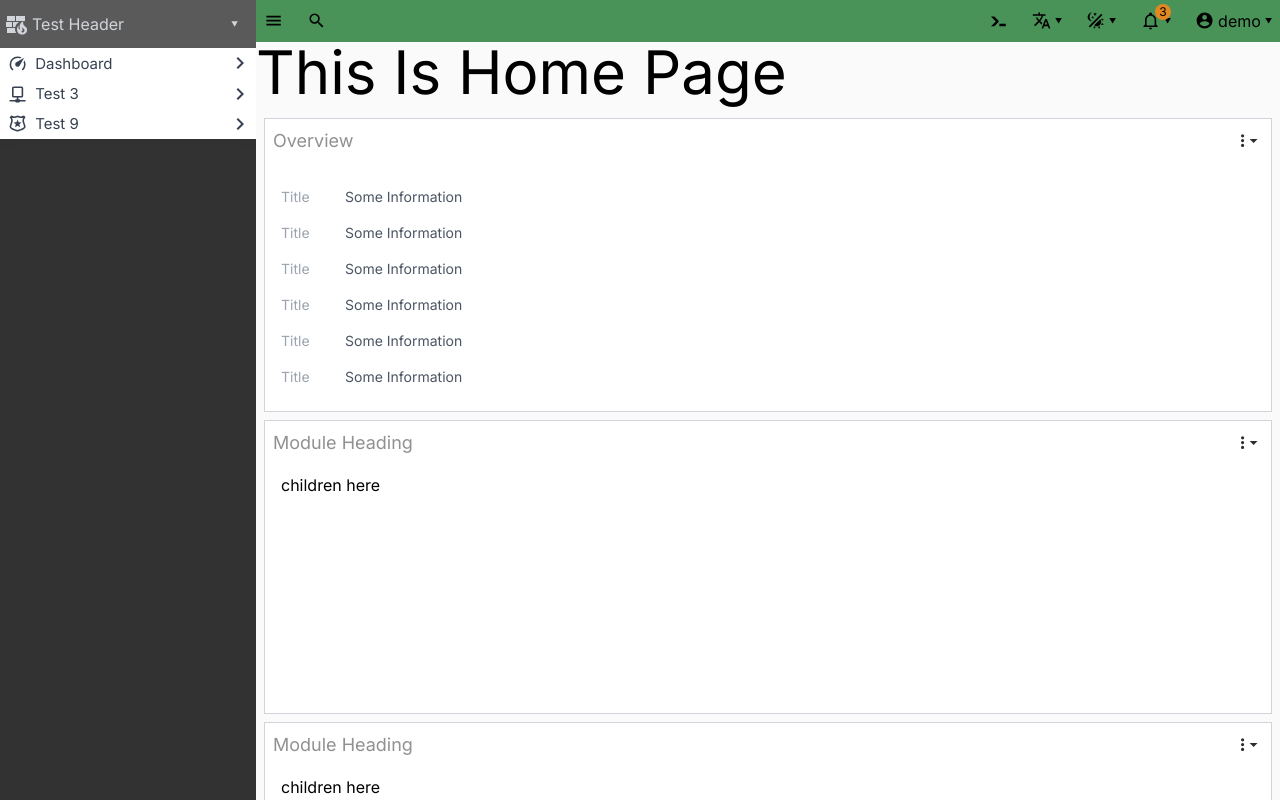
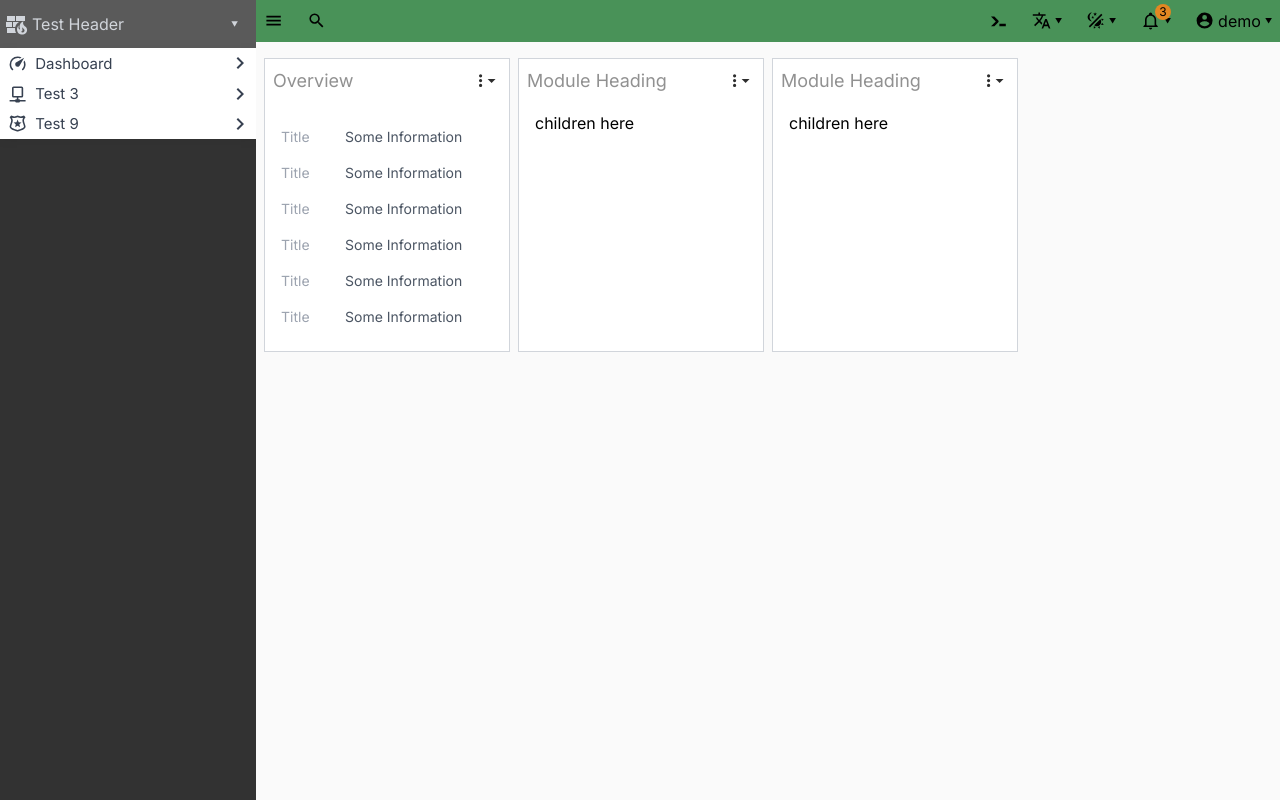
Before and after one commit to eepaco/next-panel, a Next.js app: page / in a window 1280 px wide. Shown: the top 800 px of the page. Built offline with nearby package versions, Linux system fonts and the light colour scheme.

Commit message:
Module Resizing Added

```diff
--- a/src/app/(dashboard)/page.tsx
+++ b/src/app/(dashboard)/page.tsx
@@ -1,19 +1,11 @@
 "use client";
 
 import Module from "@/components/Module/Module";
-import { FormattedMessage } from "react-intl";
 
 export default function Home() {
   return (
     <div>
-      <h1 className="text-6xl">
-        <FormattedMessage
-          defaultMessage={"Simple Message"} // Fallback string if ID not found for translation
-          id="home.name"
-        />
-      </h1>
-
-      <div className="p-2">
+      <div className="p-2 grid grid-cols-1 sm:grid-cols-2 md:grid-cols-3 lg:grid-cols-4 gap-2">
         <Module title="Overview">
           <div className="flex items-center text-sm my-4">
             <span className="text-gray-400 min-w-[4rem]">Title</span>
--- a/src/components/Module/Dropdown.tsx
+++ b/src/components/Module/Dropdown.tsx
@@ -1,11 +1,21 @@
 import * as DropdownMenuPrimitive from "@radix-ui/react-dropdown-menu";
 import Icon from "@mdi/react";
 import { mdiChevronRight, mdiCloseThick, mdiCog, mdiCursorMove } from "@mdi/js";
-import React, { ReactNode, useState } from "react";
+import React, { ReactNode, RefObject, useState } from "react";
 
-const DropdownMenu = (props: { children: ReactNode }) => {
+const DropdownMenu = (props: {
+  children: ReactNode;
+  moduleRef: RefObject<HTMLDivElement>;
+}) => {
   const [count, setCount] = useState(1);
   const [tempCount, setTempCount] = useState(1);
+  const moduleElement = props.moduleRef.current;
+
+  const handleResizeClick = (number: 1 | 2 | 3 | 4): void => {
+    moduleElement?.classList.remove(`col-span-${count}`);
+    moduleElement?.classList.add(`col-span-${number}`);
+    setCount(number);
+  };
 
   return (
     <div className="relative inline-block text-left">
@@ -28,7 +38,7 @@ const DropdownMenu = (props: { children: ReactNode }) => {
             <DropdownMenuPrimitive.Sub>
               <DropdownMenuPrimitive.SubTrigger
                 className={`
-                  flex w-full cursor-pointer select-none items-center rounded-md px-2 py-2 outline-none
+                  flex w-full cursor-pointer select-none items-center rounded-md px-1 py-1 outline-none
                   text-[#2d2d2d] focus:bg-gray-50
                   data-[state=open]:bg-gray-100 data-[disabled]:text-gray-300
                   data-[disabled]:pointer-events-none
@@ -64,7 +74,7 @@ const DropdownMenu = (props: { children: ReactNode }) => {
                           tempCount >= 1 && "bg-green-700"
                         } hover:bg-green-700`}
                         onMouseOver={() => setTempCount(1)}
-                        onClick={() => setCount(1)}
+                        onClick={() => handleResizeClick(1)}
                       ></div>
                       <div
                         className={`h-4 w-4 border border-gray-700 cursor-pointer ${
@@ -73,7 +83,7 @@ const DropdownMenu = (props: { children: ReactNode }) => {
                           tempCount >= 2 && "bg-green-700"
                         } hover:bg-green-700 hidden sm:block`}
                         onMouseOver={() => setTempCount(2)}
-                        onClick={() => setCount(2)}
+                        onClick={() => handleResizeClick(2)}
                       ></div>
                       <div
                         className={`h-4 w-4 border border-gray-700 cursor-pointer ${
@@ -82,7 +92,7 @@ const DropdownMenu = (props: { children: ReactNode }) => {
                           tempCount >= 3 && "bg-green-700"
                         } hover:bg-green-700 hidden md:block`}
                         onMouseOver={() => setTempCount(3)}
-                        onClick={() => setCount(3)}
+                        onClick={() => handleResizeClick(3)}
                       ></div>
                       <div
                         className={`h-4 w-4 border border-gray-700 cursor-pointer ${
@@ -91,7 +101,7 @@ const DropdownMenu = (props: { children: ReactNode }) => {
                           tempCount >= 4 && "bg-green-700"
                         } hover:bg-green-700 hidden lg:block`}
                         onMouseOver={() => setTempCount(4)}
-                        onClick={() => setCount(4)}
+                        onClick={() => handleResizeClick(4)}
                       ></div>
                     </div>
                     <div className="mt-1">{count} x 1</div>
@@ -102,7 +112,7 @@ const DropdownMenu = (props: { children: ReactNode }) => {
 
             <DropdownMenuPrimitive.Item
               className={`
-                  flex cursor-pointer select-none items-center rounded-md px-2 py-2 outline-none
+                  flex cursor-pointer select-none items-center rounded-md px-1 py-1 outline-none
                   text-[#2d2d2d] focus:bg-gray-50
                   data-[highlighted]:bg-gray-100
                 `}
@@ -115,7 +125,7 @@ const DropdownMenu = (props: { children: ReactNode }) => {
 
             <DropdownMenuPrimitive.Item
               className={`
-                  flex cursor-pointer select-none items-center rounded-md px-2 py-2 outline-none
+                  flex cursor-pointer select-none items-center rounded-md px-1 py-1 outline-none
                   text-[#2d2d2d] focus:bg-gray-50
                   data-[highlighted]:bg-gray-100
                 `}
--- a/src/components/Module/Module.tsx
+++ b/src/components/Module/Module.tsx
@@ -1,15 +1,26 @@
 import Icon from "@mdi/react";
 import { mdiDotsVertical, mdiMenuDown } from "@mdi/js";
-import { ReactNode } from "react";
+import { ReactNode, useRef } from "react";
 import DropdownMenu from "./Dropdown";
 
-export default function Module(props: { children: ReactNode; title: string }) {
+export default function Module(props: {
+  children: ReactNode;
+  title: string;
+  className?: string;
+}) {
+  const moduleRef = useRef<HTMLDivElement>(null);
+
   return (
-    <div className="p-2 my-2 bg-white border border-gray-300">
+    <div
+      className={`p-2 my-2 bg-white border border-gray-300 ${
+        props.className || ""
+      }`}
+      ref={moduleRef}
+    >
       <header className="flex items-center justify-between cursor-move mb-2">
         <h3 className="text-[#919191] text-lg">{props.title}</h3>
 
-        <DropdownMenu>
+        <DropdownMenu moduleRef={moduleRef}>
           <button className="flex items-center text-[#2d2d2d] -space-x-2 cursor-pointer">
             <Icon path={mdiDotsVertical} size={0.8} />
             <Icon path={mdiMenuDown} size={0.8} />
```
